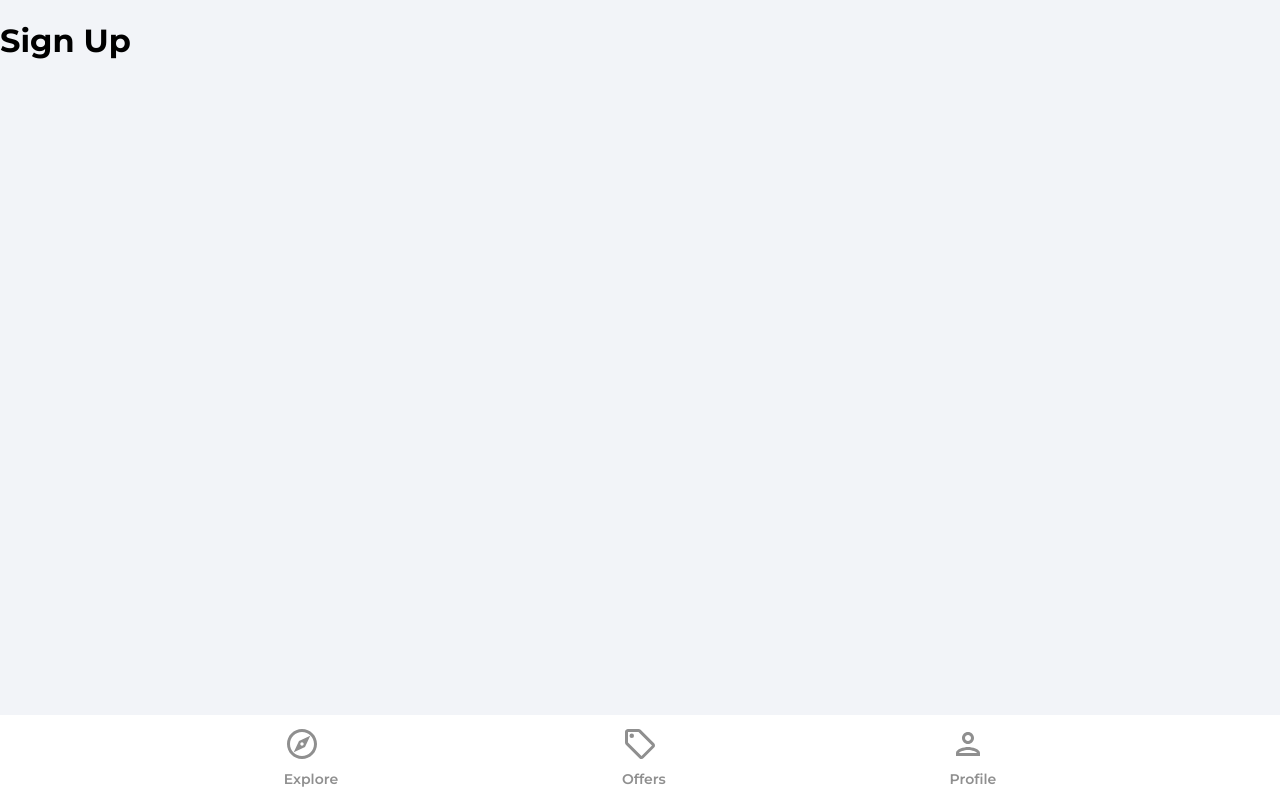
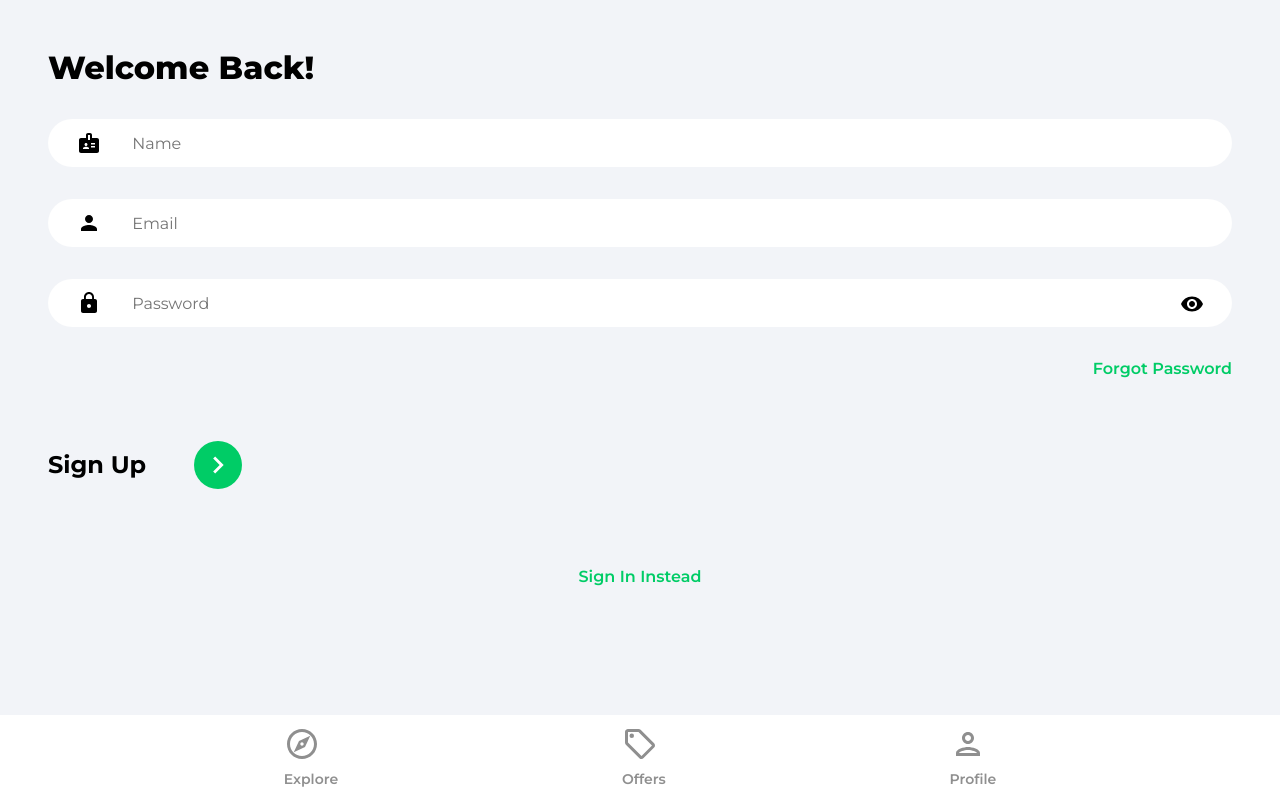
Before and after one commit to emeechan/house-marketplace, a React (Create React App) app: page /sign-up in a window 1280 px wide. Built offline with nearby package versions, Linux system fonts and the light colour scheme.

Commit message:
adding a sign in and sign up form

```diff
--- a/src/pages/SignIn.jsx
+++ b/src/pages/SignIn.jsx
@@ -1,8 +1,66 @@
+import { useState } from "react"
+import {Link, useNavigate} from 'react-router-dom'
+import {ReactComponent as ArrowRightIcon} from '../assets/svg/keyboardArrowRightIcon.svg'
+import visibilityIcon from '../assets/svg/visibilityIcon.svg'
+
 function SignIn() {
+  const [showPassword, setShowPassword] = useState(false)
+   const [formData, setFormData] = useState({
+    email: '',
+    password: ''
+   })
+
+   const {email, password} = formData
+
+   const navigate = useNavigate()
+
+   const onChange = (e) => {
+    setFormData((prevState) => ({
+      ...prevState,
+      //e.target.id gives us either the email or password id
+      [e.target.id]: e.target.value,
+    }))
+   }
+
     return (
-      <div>
-        <h1>Sign In</h1>
-      </div>
+      <>
+        <div className="pageContainer">
+          <header>
+            <p className="pageHeader">Welcome Back!</p>
+          </header>
+
+          <main>
+            <form>
+              <input type="email" className="emailInput" placeholder=" Email" id="email" value={email} onChange={onChange}  />
+
+              <div className="passwordInputDiv">
+                <input type={showPassword ? 'text' : 'password'} className='passwordInput' placeholder=" Password" id="password" value={password} onChange={onChange} />
+
+                <img src={visibilityIcon} alt="show password" className="showPassword" onClick={() => setShowPassword((prevState) => !prevState)} />
+              </div>
+
+              <Link to='/forgot-password' className="forgotPasswordLink">
+                Forgot Password
+              </Link>
+
+              <div className="signInBar">
+                <p className="signInText">
+                  Sign In
+                </p>
+                <button className="signInButton">
+                  <ArrowRightIcon fill='#ffffff' width='34px' height='34px' />
+                </button>
+              </div>
+            </form>
+
+            {/* google OAuth */}
+
+            <Link to='/sign-up' className="registerLink">
+              Sign Up Instead
+            </Link>
+          </main>
+        </div>
+      </>
     )
   }
 
--- a/src/pages/SignUp.jsx
+++ b/src/pages/SignUp.jsx
@@ -1,8 +1,68 @@
+import { useState } from "react"
+import {Link, useNavigate} from 'react-router-dom'
+import {ReactComponent as ArrowRightIcon} from '../assets/svg/keyboardArrowRightIcon.svg'
+import visibilityIcon from '../assets/svg/visibilityIcon.svg'
+
 function SignUp() {
+  const [showPassword, setShowPassword] = useState(false)
+   const [formData, setFormData] = useState({
+    name: '',
+    email: '',
+    password: ''
+   })
+
+   const {name, email, password} = formData
+
+   const navigate = useNavigate()
+
+   const onChange = (e) => {
+    setFormData((prevState) => ({
+      ...prevState,
+      //e.target.id gives us either the email or password id
+      [e.target.id]: e.target.value,
+    }))
+   }
+
     return (
-      <div>
-        <h1>Sign Up</h1>
-      </div>
+      <>
+        <div className="pageContainer">
+          <header>
+            <p className="pageHeader">Welcome Back!</p>
+          </header>
+
+          <main>
+            <form>
+            <input type="text" className="nameInput" placeholder=" Name" id="name" value={name} onChange={onChange}  />
+              <input type="email" className="emailInput" placeholder=" Email" id="email" value={email} onChange={onChange}  />
+
+              <div className="passwordInputDiv">
+                <input type={showPassword ? 'text' : 'password'} className='passwordInput' placeholder=" Password" id="password" value={ password} onChange={onChange} />
+
+                <img src={visibilityIcon} alt="show password" className="showPassword" onClick={() => setShowPassword((prevState) => !prevState)} />
+              </div>
+
+              <Link to='/forgot-password' className="forgotPasswordLink">
+                Forgot Password
+              </Link>
+
+              <div className="signUpBar">
+                <p className="signUpText">
+                  Sign Up
+                </p>
+                <button className="signUpButton">
+                  <ArrowRightIcon fill='#ffffff' width='34px' height='34px' />
+                </button>
+              </div>
+            </form>
+
+            {/* google OAuth */}
+
+            <Link to='/sign-in' className="registerLink">
+              Sign In Instead
+            </Link>
+          </main>
+        </div>
+      </>
     )
   }
 
```
